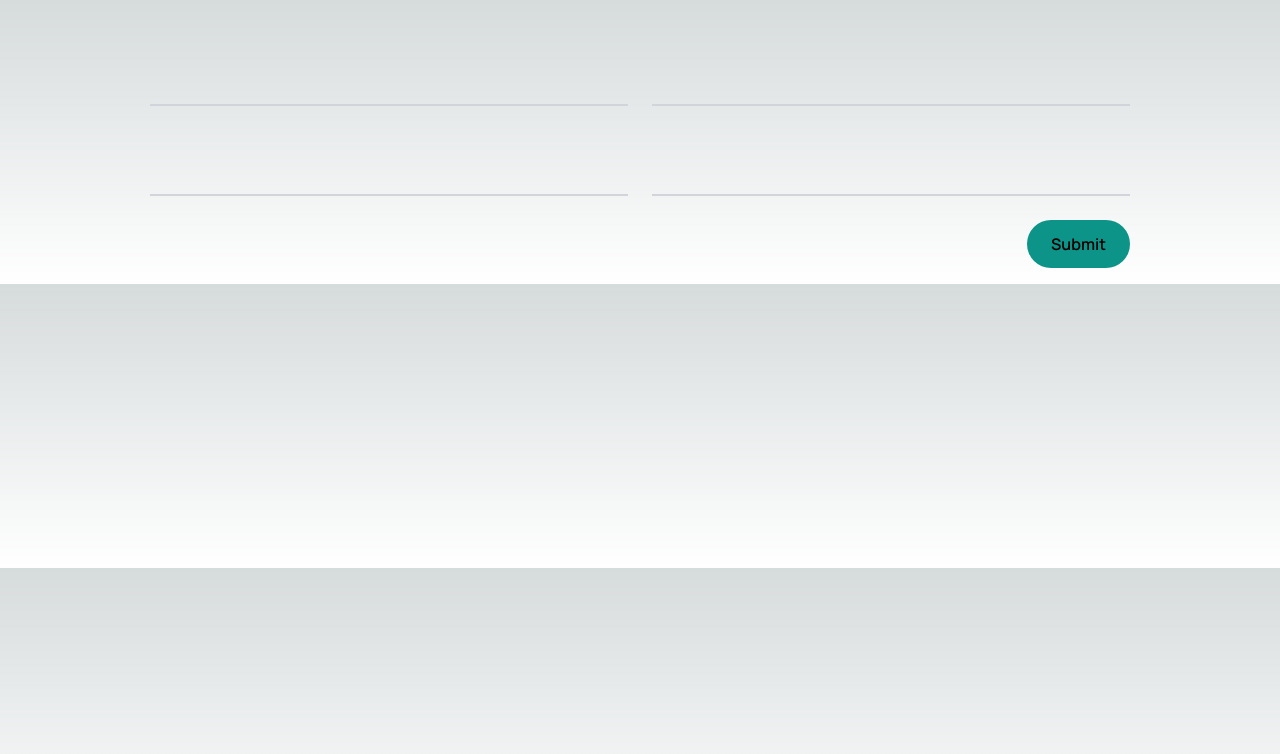
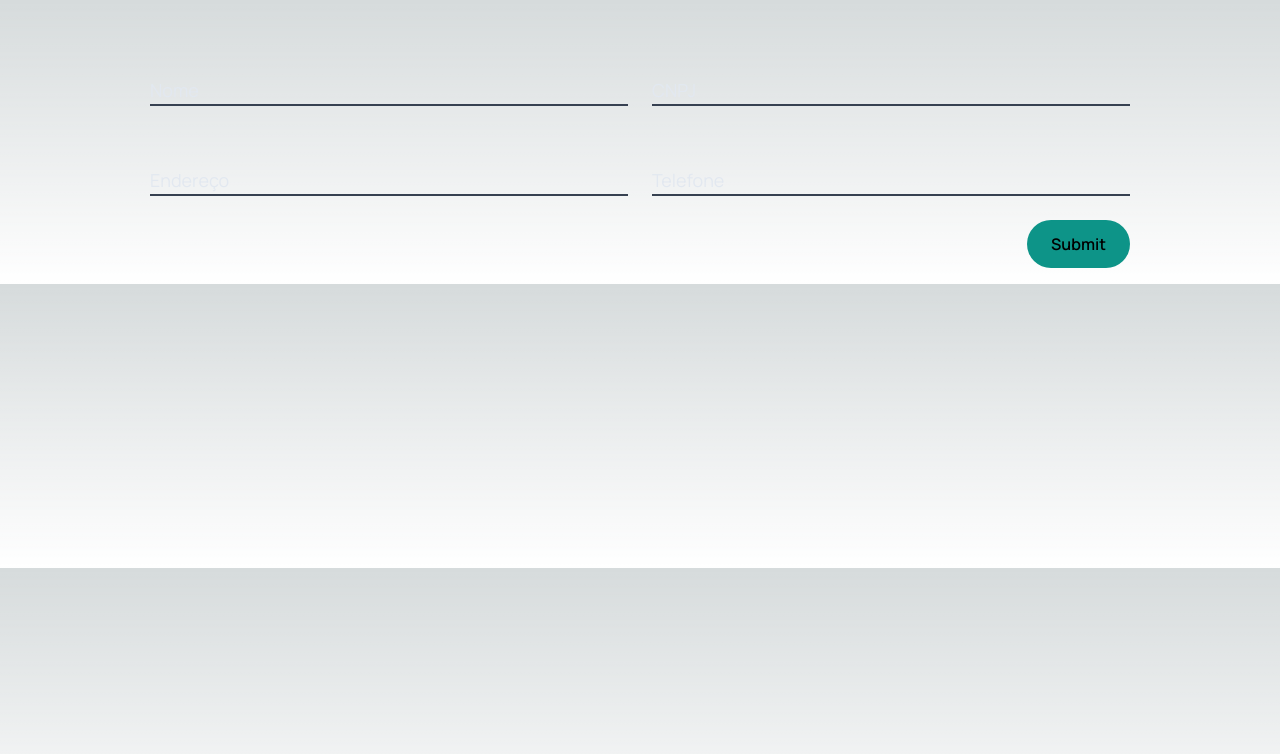
Before and after one commit to RuanCampello/hospital-frontend, a Next.js app: page /components/views/addHospitalView in a window 1280 px wide. Shown: the top 754 px of the page. Built offline with nearby package versions, Linux system fonts and the light colour scheme.

Commit message:
new toast

```diff
--- a/pages/components/formField.tsx
+++ b/pages/components/formField.tsx
@@ -12,9 +12,9 @@ export default function FormField({dName, name, type = 'text', isDefault = false
   return (
     <div className="relative z-0 w-full mb-6 group">
       { isDefault ? <input onChange={(e) => handleChange(e)}
-        type={type} name={name} id={name} className="block py-2.5 px-0 w-full text-sm text-slate-200 bg-transparent border-0 border-b-2 border-gray-300 appearance-none dark:border-gray-700 focus:outline-none focus:ring-0 focus:border-slate-800 peer" defaultValue={String(localStorage.getItem(name))} required /> :
+        type={type} name={name} id={name} className="block py-2.5 px-0 w-full text-sm text-slate-200 bg-transparent border-0 border-b-2 appearance-none border-gray-700 focus:outline-none focus:ring-0 focus:border-slate-800 peer" defaultValue={String(localStorage.getItem(name))} required /> :
         <input onChange={(e) => func!(e.target.value)}
-         type={type} name={name} id={name} className="block py-2.5 px-0 w-full text-sm text-slate-200 bg-transparent border-0 border-b-2 border-gray-300 appearance-none dark:border-gray-700 focus:outline-none focus:ring-0 focus:border-slate-800 peer" placeholder=" " required />
+         type={type} name={name} id={name} className="block py-2.5 px-0 w-full text-sm text-slate-200 bg-transparent border-0 border-b-2 appearance-none border-gray-700 focus:outline-none focus:ring-0 focus:border-slate-800 peer" placeholder=" " required />
       }
 				<label htmlFor={name} className="peer-focus:font-medium absolute text-lg text-slate-200 duration-300 transform -translate-y-6 scale-75 top-3 -z-10 origin-[0] peer-focus:left-0 peer-focus:text-slate-200 peer-placeholder-shown:scale-100 peer-placeholder-shown:translate-y-0 peer-focus:scale-75 peer-focus:-translate-y-6">
         {dName}
--- /dev/null
+++ b/pages/components/toast.tsx
@@ -0,0 +1,38 @@
+'use client';
+import { Toast } from 'flowbite-react'
+import Icon from "@phosphor-icons/react"
+import { useState } from 'react';
+
+interface ToastComponentProps {
+  title: string,
+  disc?: string,
+  icon: Icon.IconProps,
+  oFunc: boolean,
+  cFunc: Function
+}
+
+export default function ToastComponent({icon, oFunc, cFunc, title, disc = 'ok'}: ToastComponentProps) {
+  const props = {oFunc, cFunc}
+  return (
+    <div>
+      {props.oFunc && (
+      <Toast>
+        <div className='absolute inline-flex items-center px-6 py-4 bottom-0 right-0 m-6 bg-slate-700 w-fit rounded-lg'>
+          <div className={`inline-flex h-12 w-12 shrink-0 items-center justify-center rounded-lg text-slate-200 ${title==='Error' ? 'bg-red-500' : 'bg-teal-500'}`}>
+            <>
+              {icon}
+            </>
+          </div>
+          <div className="ml-3 text-base font-normal">
+              {title}
+          <div className='mb-2 text-sm text-slate-400'>
+              {disc}
+          </div>
+          </div>
+          <Toast.Toggle onDismiss={()=>{cFunc(false)}} className='items-center h-8 w-8 justify-center' />
+        </div>
+      </Toast>
+      )}
+    </div>
+  )
+}
--- a/pages/components/views/addHospitalView.tsx
+++ b/pages/components/views/addHospitalView.tsx
@@ -1,7 +1,8 @@
 import { useState } from "react";
 import FormField from "../formField"
 import { Alert, AlertTitle, Collapse, IconButton } from "@mui/material";
-import { XCircle } from "@phosphor-icons/react";
+import { CheckCircle, XCircle } from "@phosphor-icons/react";
+import ToastComponent from "../toast";
 export default function AddHospitalView() {
   const [name, setName] = useState(null)
   const [cnpj, setCnpj] = useState(null)
@@ -41,28 +42,21 @@ export default function AddHospitalView() {
     <div>
       <form className='py-16 xl:px-[150px] px-16' onSubmit={handleSubmit}>
         <div className='grid md:grid-cols-2 md:gap-6'>
-          <FormField func={setName} name={'Name'} isDefault={false} />
-          <FormField func={setCnpj} name={'CNPJ'} isDefault={false} />
+          <FormField dName="Nome" func={setName} name={'Name'} isDefault={false} />
+          <FormField dName="CNPJ" func={setCnpj} name={'CNPJ'} isDefault={false} />
         </div>
         <div className='grid md:grid-cols-2 md:gap-6 mt-6'>
-          <FormField func={setAddress} name={'Address'} isDefault={false} />
-          <FormField func={setNumber} name={'Phone number'} isDefault={false} />
+          <FormField dName="Endereço" func={setAddress} name={'Address'} isDefault={false} />
+          <FormField dName="Telefone" func={setNumber} name={'Phone number'} isDefault={false} />
         </div>
         <button className='bg-teal-600 text-md font-semibold px-6 p-3 hover:bg-teal-700 float-right rounded-full' type='submit'>Submit</button>
       </form>
       {respo ?
-          <Collapse in={open}>
-          <Alert color={status === 201 ? 'success' : 'error'} severity={status === 201 ? 'success' : 'error'} variant='filled' action={
-            <IconButton aria-label='close' color='inherit' onClick={()=> {setOpen(false)}}>
-              <XCircle className='mb-1' weight='duotone'/>
-            </IconButton>
-          } className={`xl:w-96 float-right mx-16 xl:me-[400px] mt-auto items-center`} >
-          { status === 201 ?
-          <span><AlertTitle><b>Success</b></AlertTitle>Hospital Registered!</span> :
-          status === 500 ?
-          <span><AlertTitle><b>Error</b></AlertTitle>CNPJ must be unique</span> : <span><AlertTitle><b>Error</b></AlertTitle>{dataErrors}</span> }
-          </Alert>
-          </Collapse> : null
+        <ToastComponent oFunc={open} cFunc={setOpen} icon={status === 201 ? <CheckCircle size={32}/> : <XCircle size={32}/>} title={status === 201 ? 'Success' : 'Error'} disc={status === 201 ? 'Hospital Registered!' : status === 500 ? 'CNPJ must be unique' : String(dataErrors)
+      }/>
+
+
+        : null
       }
     </div>
   )
--- /dev/null
+++ b/pages/components/views/homepage.tsx
@@ -0,0 +1,8 @@
+import ToastComponent from "../toast";
+
+export default function Homepage() {
+  return (
+    <div>
+    </div>
+  )
+}
--- a/pages/index.tsx
+++ b/pages/index.tsx
@@ -1,6 +1,5 @@
 import { useRecoilState } from "recoil";
 import { viewState } from '@/atoms/viewAtom'
-import Header from "./components/header";
 import AddHospitalView from "./components/views/addHospitalView";
 import ViewHospital from "./components/views/viewHospitals";
 import PutHospitalView from "./components/views/putHospitalView";
@@ -8,6 +7,7 @@ import Sidebar from "./components/sidebar";
 import ViewPatient from "./components/views/viewPatient";
 import AddPatientView from "./components/views/addPatientView";
 import PutPatientView from "./components/views/putPatientView";
+import Homepage from "./components/views/homepage";
 
 export default function Home() {
   const [viewS, setViewState] = useRecoilState(viewState)
@@ -22,6 +22,7 @@ export default function Home() {
             {viewS === 'getHospitalView' && <ViewHospital/>}
             {viewS === 'addPatientView' && <AddPatientView/>}
             {viewS === 'putPatientView' && <PutPatientView/>}
+            {viewS === 'home' && <Homepage/>}
           </div>
         </div>
       </main>
--- a/tailwind.config.ts
+++ b/tailwind.config.ts
@@ -2,7 +2,7 @@ import type { Config } from 'tailwindcss'
 
 const config: Config = {
   content: [
-    // './node_modules/flowbite-react/**/*.js',
+    //'./node_modules/flowbite-react/**/*.js',
     './pages/**/*.{js,ts,jsx,tsx,mdx}',
     './components/**/*.{js,ts,jsx,tsx,mdx}',
     './app/**/*.{js,ts,jsx,tsx,mdx}',
@@ -17,7 +17,7 @@ const config: Config = {
     },
   },
   plugins: [
-    // require('flowbite/plugin')
+    //require('flowbite/plugin')
   ],
 }
 export default config
```
